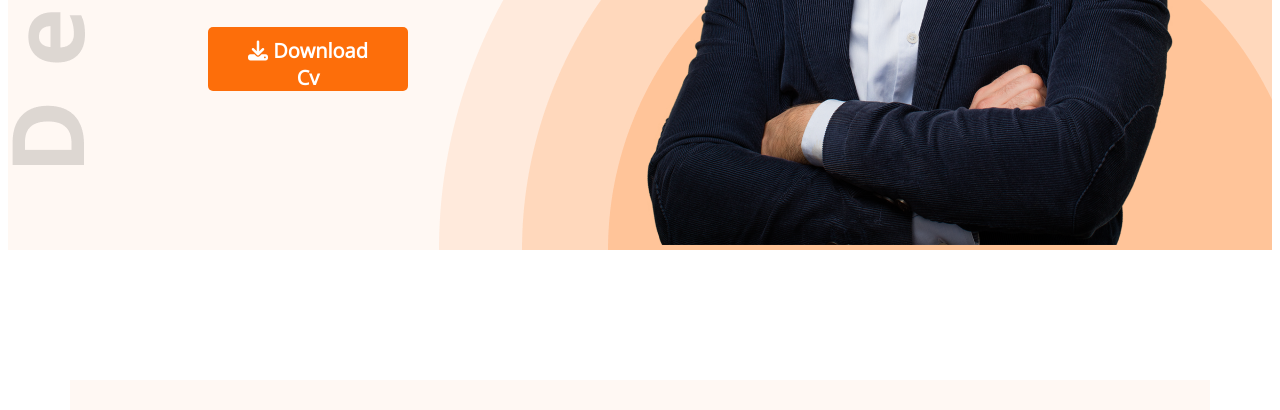
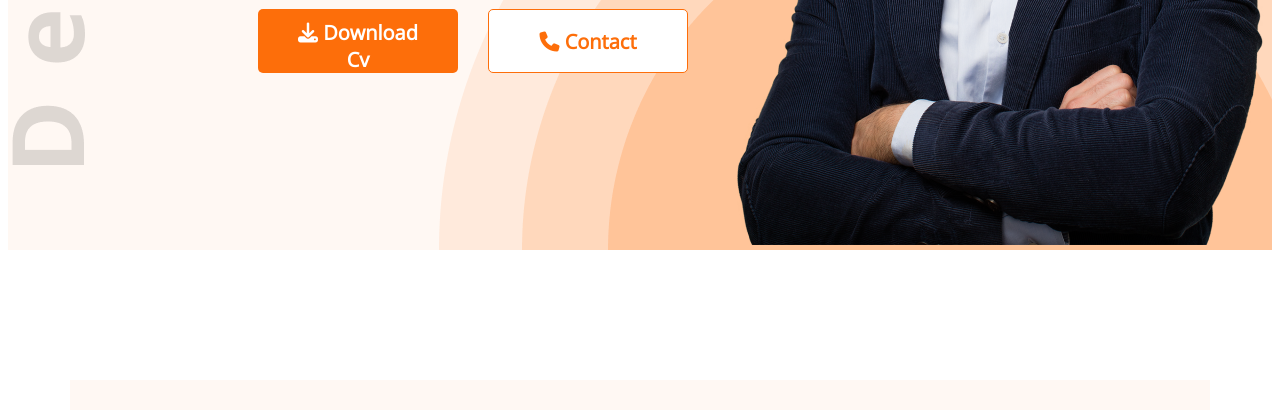
Before and after one commit to Joyasish/Joy-portfolio, a plain HTML site: page index.html in a window 1280 px wide. Shown: the part 690-1100 px from the top of the page. Drawn offline with nearby package versions, Linux system fonts and the light colour scheme.

Commit message:
added font awesome icons

```diff
--- a/index.html
+++ b/index.html
@@ -35,7 +35,13 @@
             <h3 id="banner_1stline">Hi, I am</h3>
             <h1 id="banner_mainline">Mary Hardy</h1>
             <p class="banner_para">Shot what able cold new see hold.Friendly as an betrayed formerly he. Morning because as to society behaved moments.</p>
-            <button class="btn_basic" ><i class="fa-solid fa-download"></i> Download Cv</button>
+            <ul >
+                <li> <button class="btn_basic"><i class="fa-solid fa-download"></i> Download Cv</button></li>
+                <li> <button id="btn_contact" ><i class="fa-solid fa-phone"></i> Contact</button> </li>
+                <!-- if theres a class declared then giving instructions to parent wont work -->
+            </ul>
+
+
             </article>
 
             <article class="image"><img src='./images/hardy.png' alt="">
@@ -82,21 +88,21 @@
             <div class="skill_container">
                 <div class="skill">
                      <!-- <img src="/images/icons/js.png" class="skill_image"  alt="">   -->
-                     <img  src='../images/icons/js.png' alt="">
+                     <img  src='./images/icons/js.png' alt="">
                 </img>
                         <h5 class="skill_title" >Vanilla JavaScript</h5 >
                             <p class="skill_para"> List skill/technologies here. You can change the icon above to any of the 1500+ FontAwesome 5 free icons available. Aenean commodo ligula eget dolor.</p>
 
                 </div>
                 <div class="skill">
-                    <img src='../images/icons/react.png' alt="">
+                    <img src='./images/icons/react.png' alt="">
                 </img>
                         <h5 class="skill_title">React</h5>
                             <p class="skill_para"> List skill/technologies here. You can change the icon above to any of the 1500+ FontAwesome 5 free icons available. Aenean commodo ligula eget dolor.</p>
 
                 </div>
                 <div class="skill">
-                    <img src='../images/icons/nodejs.png' alt=>
+                    <img src='./images/icons/nodejs.png' alt=>
                 </img>
                         <h5 class="skill_title">Node.js</h5>
                             <p class="skill_para">List skill/technologies here. You can change the icon above to any of the 1500+ FontAwesome 5 free icons available. Aenean commodo ligula eget dolor.</p>
@@ -171,7 +177,7 @@
 
                 </div>
             </div>
-            <button class="btn_basic_down"><i class="fa-solid fa-download"></i> Download Cv</button>
+            <button class="btn_basic_down_bottom"><i class="fa-solid fa-download"></i> Download Cv</button>
         </section>
 
     </main>
@@ -182,9 +188,9 @@
                 <h3 class="section_title">Lets Connect</h3>
                 <p class="ending_container_description" >Please fill out the form on this section to contact with me or call between 9:00 A.M and 8.00 P.M ET, Monday through Friday.</p>
                 <a href="">
-                    <img src="../images/icons/facebook.png" alt="">
-                    <img src="../images/icons/twitter.png" alt="">
-                    <img src="../images/icons/insta.png" alt="">
+                    <img src='./images/icons/facebook.png' alt="">
+                    <img src='./images/icons/twitter.png' alt="">
+                    <img src='./images/icons/insta.png' alt="">
                 </a>
             </div>
 
--- a/styles/portfolio.css
+++ b/styles/portfolio.css
@@ -20,12 +20,12 @@ nav {
     padding: 50px 200px;
 
 }
-nav ul{
+nav ul, .banner ul{
     display: flex;
     align-items: center;
 
 }
-nav li{
+nav li,.banner ul{
     list-style: none;
     margin-left:10px ;
 }
@@ -38,16 +38,32 @@ nav.li{
     list-style: none;
     display: flex;
 }
- .btn_basic_down,.btn_basic{
+.btn_basic,.btn_basic_down_bottom{
    width: 200px;
    height: 64px;
-    background: #FD6E0A;
+   background-color: #FD6E0A;
    border-radius: 5px;
    color: #FFFFFF;
    font-weight: 700;
    font-size: 20px;
    border:0 ;
    padding: 10px 35px;
+ }
+ #btn_contact{
+   width: 200px;
+   height: 64px;
+
+   background-color: #FFFFFF;
+
+
+   border-radius: 5px;
+   color: #FD6E0A;
+   font-weight: 700;
+   font-size: 20px;
+   border:1px solid #FD6E0A; ;
+
+   padding: 10px 35px;
+   margin-left: 30px;
  }
  .banner{
     margin-left: 200px ;
@@ -214,7 +230,7 @@ margin-bottom :10px ;
    border: 1px solid #D1D1D1;
 
  }
- .btn_basic_down{
+ .btn_basic_down_bottom{
    margin: 50px 500px 0;
    /* width: 200px; */
 
```
Lines whose indentation alone changed are shown as unchanged.
